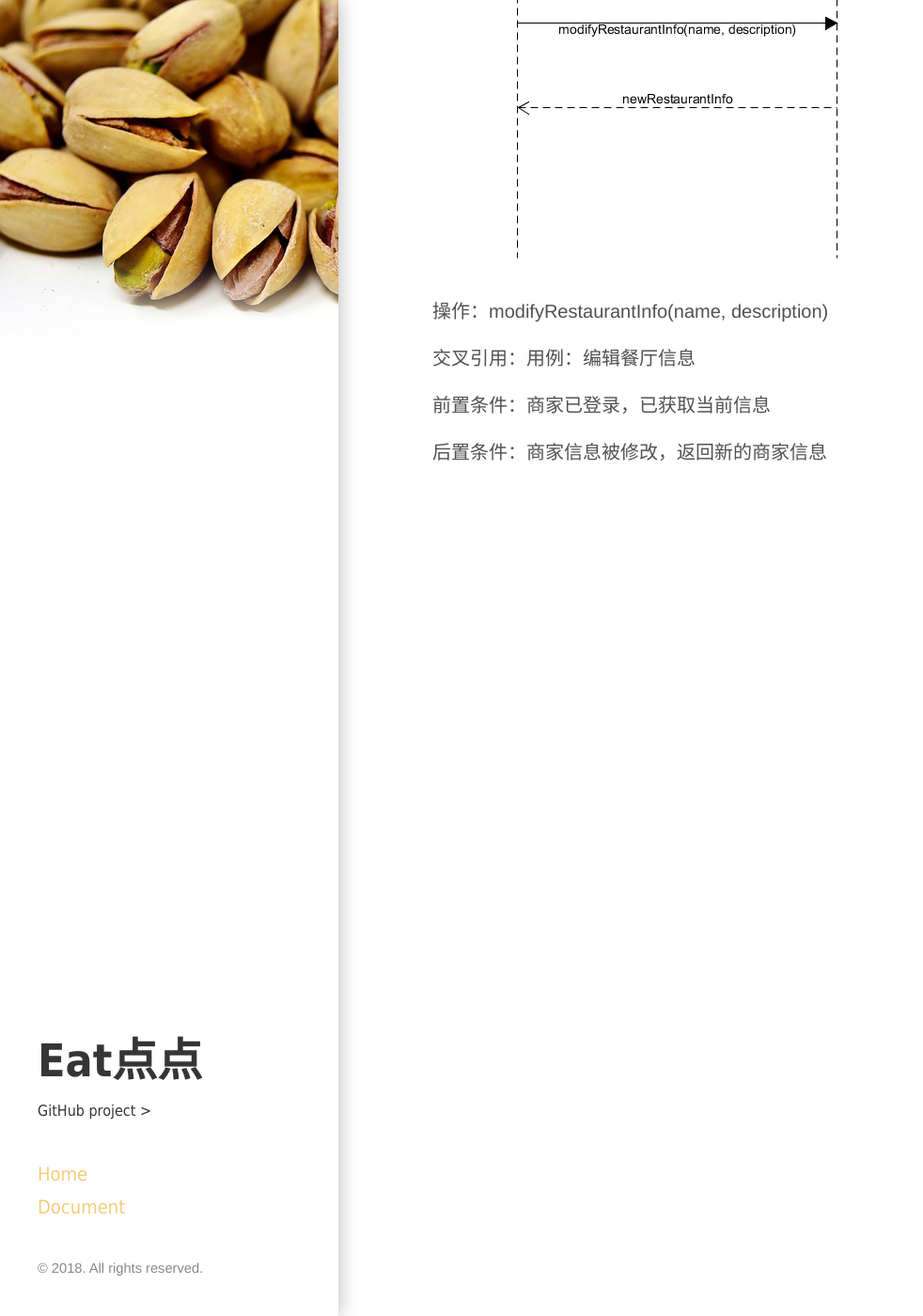
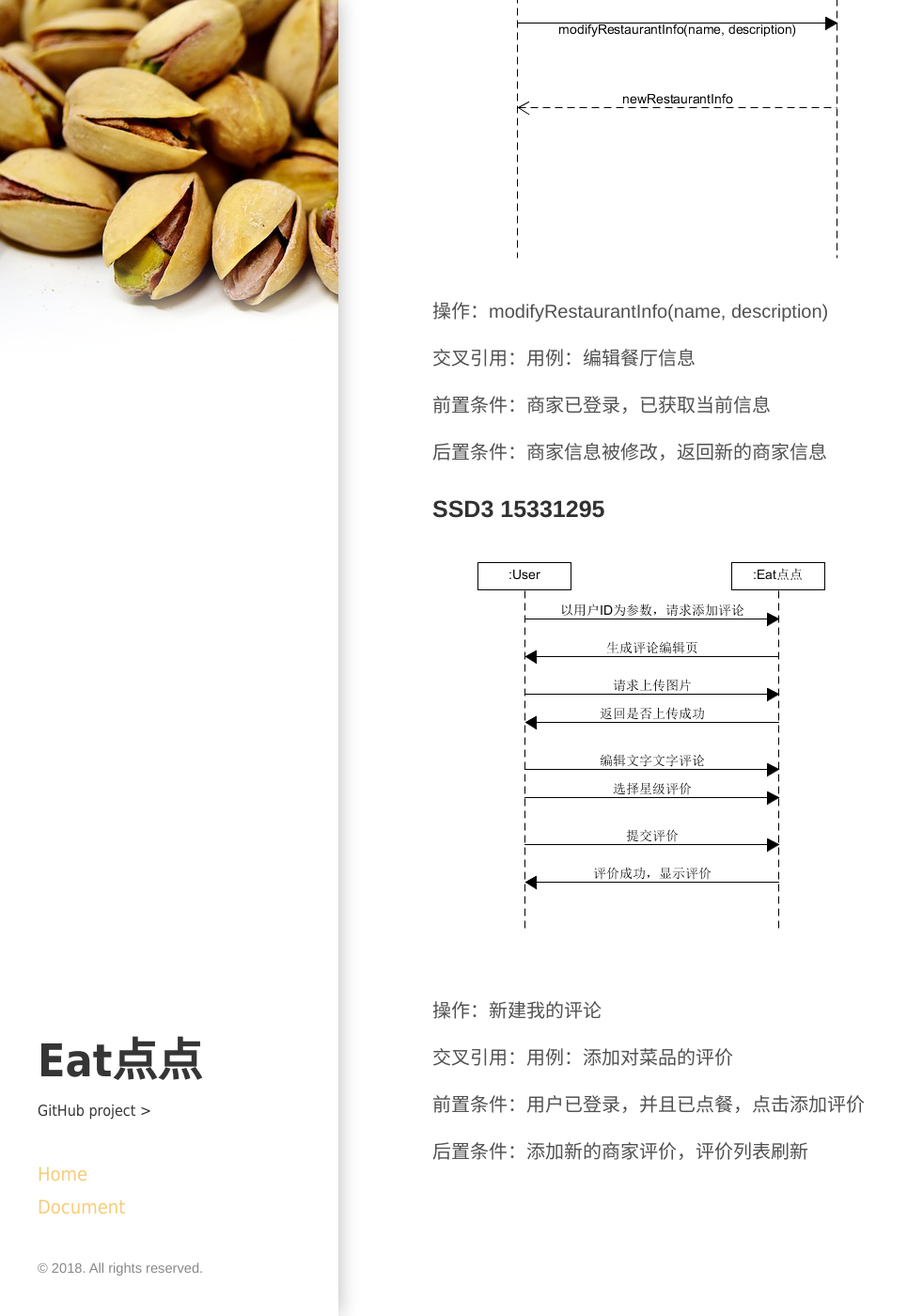
Before and after one commit to ChickenDinner8/ChickenDinner8.github.io, a Jekyll site: the page built from _posts/2018-05-13-6.5系统顺序图.md, in a window 1280 px wide and 1400 px high, scrolled down 2043 px. Shown: the whole window at 94% size, without its empty margins (0-982 px from the left). Built offline with Jekyll 4.4.1, drawn with Linux system fonts in a browser that asks for light colours.

Commit message:
add 商家评价-系统顺序图

```diff
--- a/_posts/2018-05-13-6.5系统顺序图.md
+++ b/_posts/2018-05-13-6.5系统顺序图.md
@@ -47,3 +47,17 @@ tags: document
 前置条件：商家已登录，已获取当前信息
 
 后置条件：商家信息被修改，返回新的商家信息
+
+
+
+### SSD3 15331295
+
+![](https://github.com/ChickenDinner8/ChickenDinner8.github.io/blob/master/public/img/pomelo/%E7%B3%BB%E7%BB%9F%E9%A1%BA%E5%BA%8F%E5%9B%BE.png?raw=true)
+
+操作：新建我的评论
+
+交叉引用：用例：添加对菜品的评价
+
+前置条件：用户已登录，并且已点餐，点击添加评价
+
+后置条件：添加新的商家评价，评价列表刷新
```
